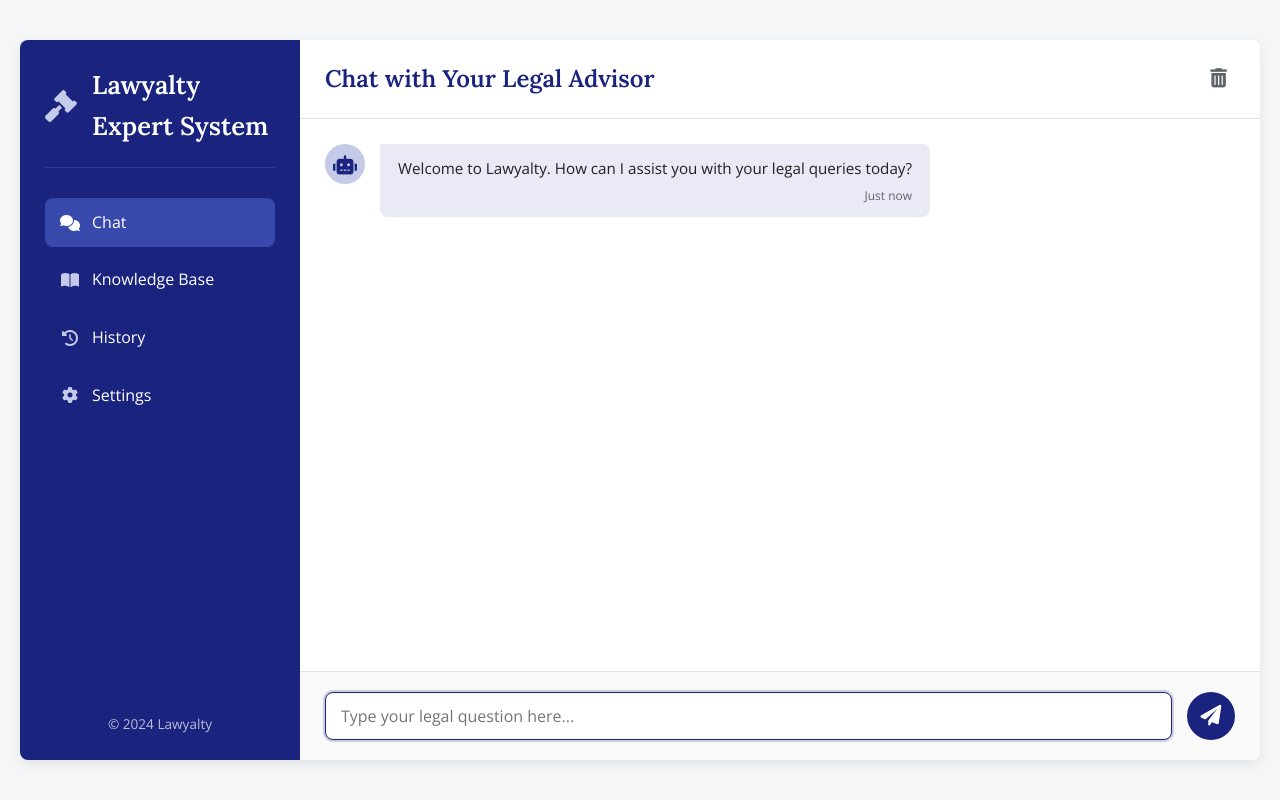
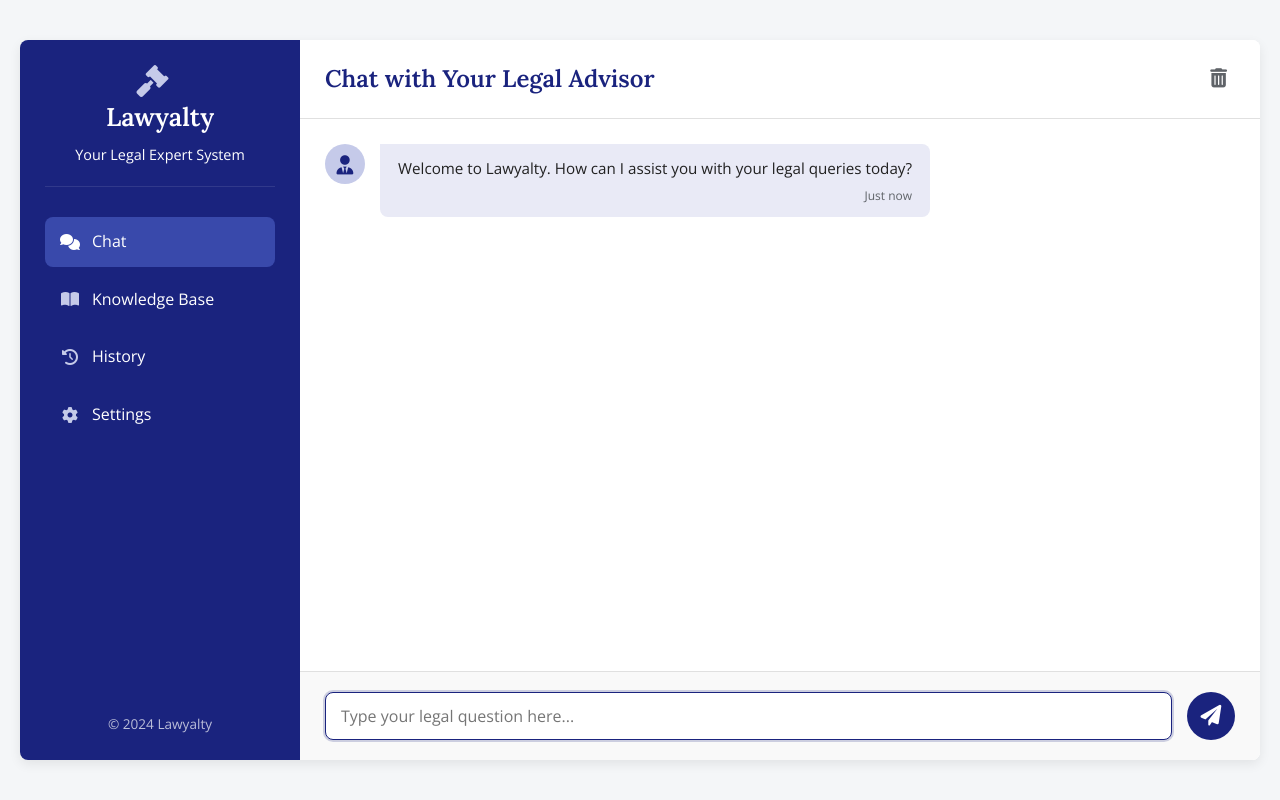
Before and after one commit to LIKSHEN/Legal-Expert-System, a Django app: page / in a window 1280 px wide. Run offline with Django 5.2, Linux system fonts and the light colour scheme.

Commit message:
Minor refinement on UI

```diff
--- a/static/styles.css
+++ b/static/styles.css
@@ -57,7 +57,9 @@ body {
 
 .sidebar-header {
     display: flex;
+    flex-direction: column;
     align-items: center;
+    text-align: center;
     margin-bottom: 30px;
     padding-bottom: 20px;
     border-bottom: 1px solid rgba(255, 255, 255, 0.1);
@@ -73,6 +75,13 @@ body {
     font-family: var(--font-headings);
     font-size: 1.6em;
     font-weight: 600;
+    margin: 0;
+}
+
+.description {
+    font-size: 0.9em;
+    color: #ffffff;
+    margin-top: 5px;
 }
 
 .sidebar-nav ul {
--- a/templates/home.html
+++ b/templates/home.html
@@ -14,7 +14,10 @@
         <aside class="sidebar">
             <div class="sidebar-header">
                 <i class="fas fa-gavel"></i>
-                <h2>Lawyalty Expert System</h2>
+                <div>
+                    <h2>Lawyalty</h2>
+                    <p class="description">Your Legal Expert System</p>
+                </div>
             </div>
             <nav class="sidebar-nav">
                 <ul>
@@ -37,7 +40,7 @@
             </header>
             <div class="chat-messages-area" id="chatMessages">
                 <div class="message system">
-                    <div class="message-icon"><i class="fas fa-robot"></i></div>
+                    <div class="message-icon"><i class="fas fa-user-tie"></i></div>
                     <div class="message-content">
                         <p>Welcome to Lawyalty. How can I assist you with your legal queries today?</p>
                         <span class="timestamp">Just now</span>
```
